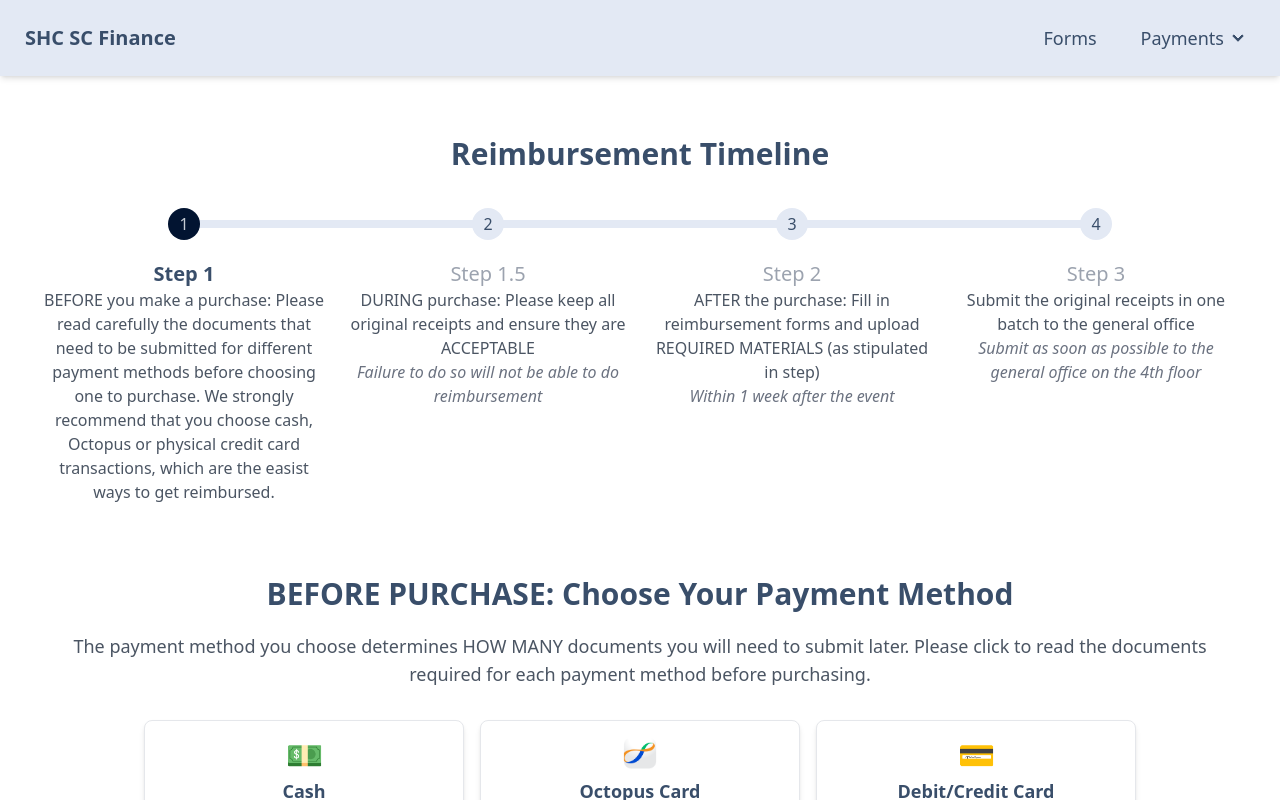
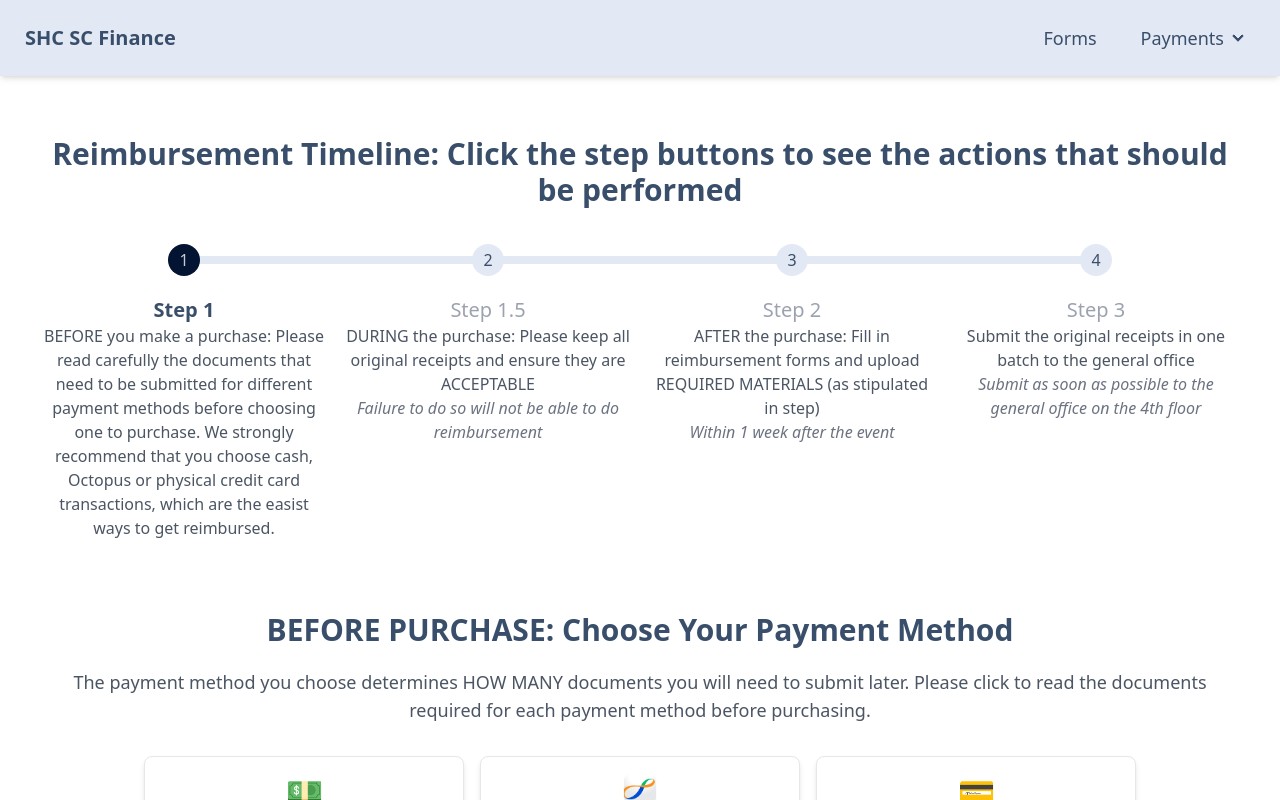
Before and after one commit to amxxch/shc-reimbursement, a Next.js app: page / in a window 1280 px wide. Shown: the top 800 px of the page. Built offline with nearby package versions, Linux system fonts and the light colour scheme.

Commit message:
Updated forms, payment options, and main page

```diff
--- a/app/page.tsx
+++ b/app/page.tsx
@@ -8,7 +8,7 @@ import ReceiptsReminder from "./components/receiptsReminder";
 export default function Home() {
   const reimbursementSteps = [
     { label: 'Step 1', description: 'BEFORE you make a purchase: Please read carefully the documents that need to be submitted for different payment methods before choosing one to purchase. We strongly recommend that you choose cash, Octopus or physical credit card transactions, which are the easist ways to get reimbursed.', remark: ''},
-    { label: 'Step 1.5', description: 'DURING purchase: Please keep all original receipts and ensure they are ACCEPTABLE', remark: 'Failure to do so will not be able to do reimbursement' },
+    { label: 'Step 1.5', description: 'DURING the purchase: Please keep all original receipts and ensure they are ACCEPTABLE', remark: 'Failure to do so will not be able to do reimbursement' },
     { label: 'Step 2', description: 'AFTER the purchase: Fill in reimbursement forms and upload REQUIRED MATERIALS (as stipulated in step)', remark: 'Within 1 week after the event' },
     { label: 'Step 3', description: 'Submit the original receipts in one batch to the general office', remark: 'Submit as soon as possible to the general office on the 4th floor' },
     // { label: 'Step 4', description: 'Sign authorization letter', remark: 'If an individual serves as the claimant on the payers\' behalf' },
@@ -23,7 +23,7 @@ export default function Home() {
   return (
     <main className="grid min-h-full place-items-center px-6 py-10 sm:py-10 lg:px-8">
       <div className="text-center">
-        <h1 className='text-3xl font-bold py-5'>Reimbursement Timeline</h1>
+        <h1 className='text-3xl font-bold py-5'>Reimbursement Timeline: Click the step buttons to see the actions that should be performed</h1>
         <Steppers steps={reimbursementSteps} activeStep={activeStep} setActiveStep={setActiveStep} />
         { activeStep === 0 && <PaymentOptions /> }
         { activeStep === 1 && <ReceiptsReminder /> }
```
